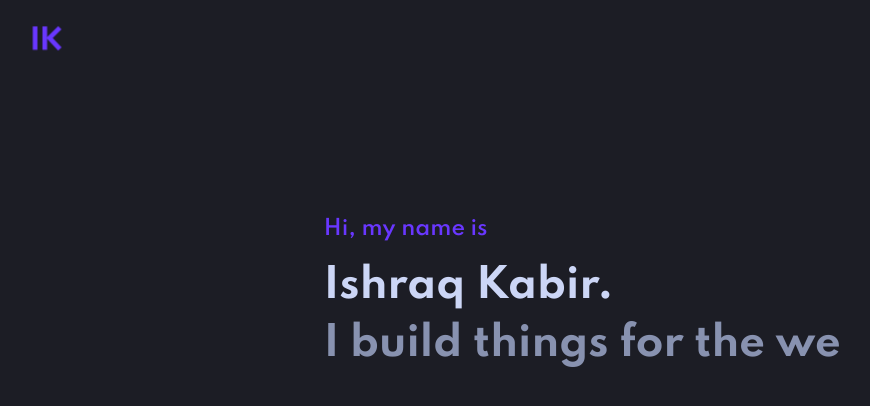
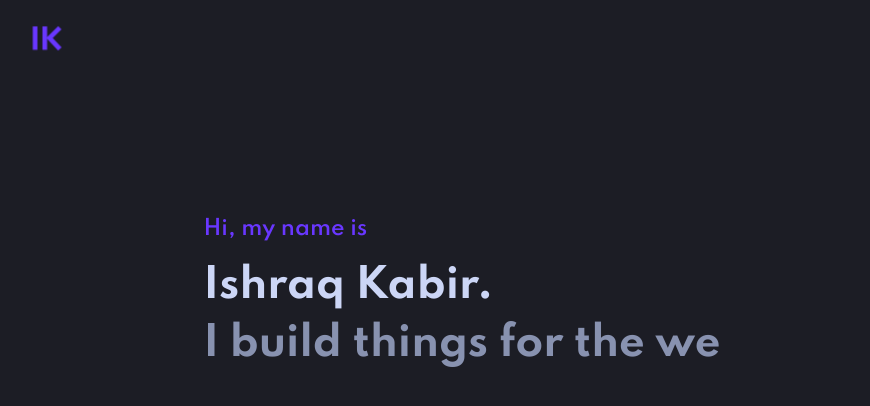
Before and after one commit to IshraqKabir/portfolio, a React (Create React App) app: page / in a window 1280 px wide. Shown: the top 406 px of the page, without its empty margins (35-905 px from the left). Built offline with nearby package versions, Linux system fonts and the light colour scheme.

Commit message:
left alignment fixed

```diff
--- a/src/App.tsx
+++ b/src/App.tsx
@@ -1,8 +1,7 @@
+import { useState } from "react";
+import "./app.css";
+
 import Hero from "./components/Hero/Hero";
-
-import "./app.css";
-import { useState } from "react";
-
 import Topbar from "./components/Topbar/Topbar.jsx";
 import DoubleSlideReveal from "./components/animation/DoubleSlideReveal/DoubleSlideReveal";
 import SocialIcons from "./components/SocialIcons/SocialIcons";
@@ -15,6 +14,7 @@ function App() {
     return (
         <DoubleSlideReveal start={true}>
             <div className="container">
+                <div className="inner-container">
                     <Hero showApp={showApp} setShowApp={setShowApp} completeAnimation={() => { setHasHeroAnimationCompleted(true); }} />
                     {showApp && (
                         <>
@@ -26,6 +26,7 @@ function App() {
                         </>
                     )}
                 </div>
+            </div>
         </DoubleSlideReveal>
     );
 }
--- a/src/app.css
+++ b/src/app.css
@@ -1,9 +1,16 @@
 * {
-  font-family: 'Spartan', sans-serif !important;
-  position: relative;
-  overflow-x: hidden;
+    font-family: "Spartan", sans-serif !important;
+    position: relative;
+    overflow-x: hidden;
 }
 
 .container {
     overflow: hidden;
+    display: flex;
+    flex-direction: column;
+    align-items: center;
 }
+
+.inner-container {
+    max-width: 65ch;
+}
--- a/src/components/Experience/Experience.tsx
+++ b/src/components/Experience/Experience.tsx
@@ -24,14 +24,14 @@ export default function Experience(): ReactElement | null {
             width: "100vw",
             display: "flex",
             justifyContent: "center",
-            alignItems: "center",
             flexDirection: "column",
             marginTop: "2rem",
-            zIndex: -5,
+            padding: "0rem 1rem",
+            opacity: 0,
         }}>
         <InnerContainer>
             <Header>
-                Places I've Worked at 👍💥.
+                Places I've Worked at.
             </Header>
             <SingleExperience>
                 <SingleExperienceHeader>
@@ -96,7 +96,8 @@ export default function Experience(): ReactElement | null {
 }
 
 const InnerContainer = styled.div`
-    max-width: 40ch;
+    max-width: 65ch;
+    padding: 0rem 1rem;
 `;
 
 const Header = styled.div`
--- a/src/components/Hero/hero.css
+++ b/src/components/Hero/hero.css
@@ -1,11 +1,10 @@
 .hero-container {
-    min-width: 100vw;
+    padding: 0rem 1rem;
     min-height: 100vh;
     width: 100vw;
     min-height: 100vh;
     display: flex;
     justify-content: center;
-    align-items: center;
     flex-direction: column;
     padding-top: 3rem;
 }
--- a/src/components/Logo/Logo.tsx
+++ b/src/components/Logo/Logo.tsx
@@ -1,5 +1,5 @@
 import anime, { AnimeTimelineInstance } from "animejs";
-import { useEffect, useRef } from "react";
+import { useEffect, useMemo, useRef } from "react";
 
 import "./logo.css";
 
@@ -17,6 +17,11 @@ const Logo = ({ setShowApp }: IProps) => {
                 complete: () => {
                     setShowApp(true);
                 },
+            })
+            .add({
+                targets: ".logo",
+                left: document.body.getBoundingClientRect().width / 2 - 60,
+                duration: 0
             })
             .add({
                 targets: ".logo_icon",
@@ -41,7 +46,7 @@ const Logo = ({ setShowApp }: IProps) => {
                 scale: [1, 0.3],
                 easing: "easeInOutQuad",
                 duration: 750,
-            })
+            });
     }, [setShowApp]);
 
     return (
@@ -54,15 +59,15 @@ const Logo = ({ setShowApp }: IProps) => {
             <defs>
                 <linearGradient id="paint0_linear" x1="1029.75" y1="172" x2="1029.75" y2="854.5" gradientUnits="userSpaceOnUse">
                     <stop stopColor="#00B4DB" />
-                    <stop offset="1" stopColor="#00B4DB"/>
+                    <stop offset="1" stopColor="#00B4DB" />
                 </linearGradient>
                 <linearGradient id="paint1_linear" x1="404" y1="129" x2="404" y2="878.5" gradientUnits="userSpaceOnUse">
                     <stop stopColor="#00B4DB" />
-                    <stop offset="1" stopColor="#00B4DB"/>
+                    <stop offset="1" stopColor="#00B4DB" />
                 </linearGradient>
                 <linearGradient id="paint2_linear" x1="714" y1="129" x2="714" y2="878.5" gradientUnits="userSpaceOnUse">
                     <stop stopColor="#00B4DB" />
-                    <stop offset="1" stopColor="#00B4DB"/>
+                    <stop offset="1" stopColor="#00B4DB" />
                 </linearGradient>
             </defs>
         </svg>
--- a/src/components/Logo/logo.css
+++ b/src/components/Logo/logo.css
@@ -3,6 +3,7 @@
     position: fixed;
     width: 150px;
     z-index: 2;
+    text-align: center;
 }
 
 .logo_text {
--- a/src/components/SocialIcons/socialIcons.css
+++ b/src/components/SocialIcons/socialIcons.css
@@ -7,6 +7,7 @@
     display: flex;
     flex-direction: column;
     align-items: center;
+    z-index: 20;
 }
 
 @media screen and (max-width: 750px) {
```
Lines whose indentation alone changed are shown as unchanged.
